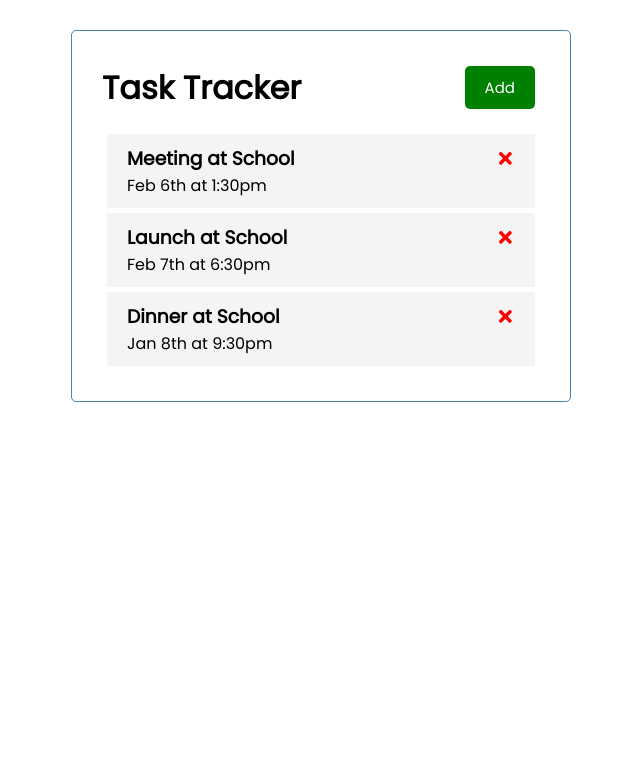
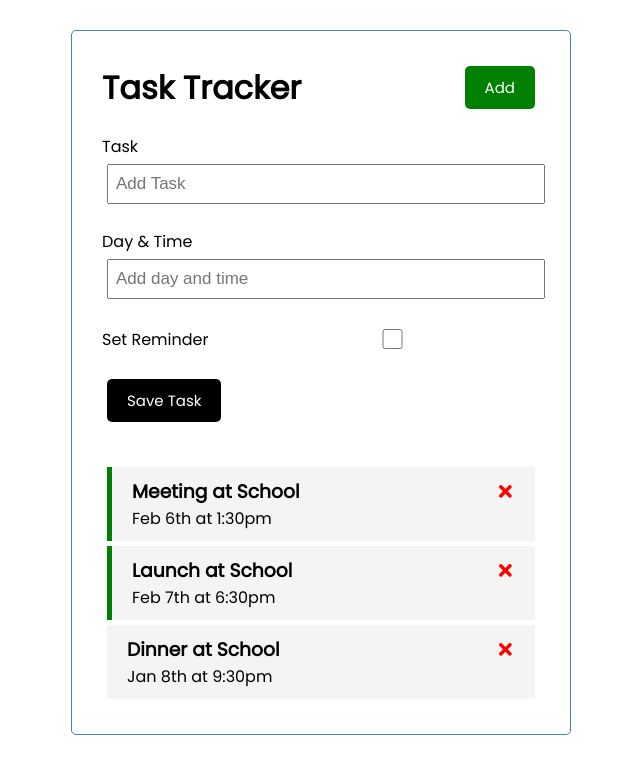
Before and after one commit to ddjouska/appReact, a React (Create React App) app in the folder react-task-tracker/: page / in a window 1280 px wide. Shown: the top 774 px of the page, without its empty margins (319-959 px from the left). Built offline with nearby package versions, Linux system fonts and the light colour scheme.

Commit message:
Toggle function and creation of AddTask component

```diff
--- a/react-task-tracker/src/App.js
+++ b/react-task-tracker/src/App.js
@@ -1,11 +1,11 @@
 import {useState} from "react";
 import Header from "./components/Header";
 import Tasks from "./components/Tasks";
+import AddTask from "./components/AddTask";
 
 
 function App() {
-  const [tasks, setTasks] =  useState ([
-    {
+  const [tasks, setTasks] =  useState ([     {
          id:1,
          text: "Meeting at School",
          day:"Feb 6th at 1:30pm",
@@ -27,10 +27,21 @@
   const deleteTask = (id) => {
    setTasks(tasks.filter((task) => task.id!==id))
  }
+
+// //Toggle reminder
+//  const toggleReminder = (id) =>  {
+// setTasks(tasks.map((task)=>
+//   task.id === id? {...task, reminder: !task.reminder} : task))
+//  }
+
+const toggleReminder = (id) => {
+  setTasks(tasks.map((task) => task.id === id ? { ...task, reminder: !task.reminder } : task))
+}
    return (
      <div className="container">
          <Header/>
-         <Tasks tasks={tasks} onDelete= {deleteTask}/>
+         <AddTask/>
+         <Tasks tasks={tasks} onDelete= {deleteTask} onToggle ={toggleReminder}/>
     </div>
    );
  }
--- /dev/null
+++ b/react-task-tracker/src/components/AddTask.js
@@ -0,0 +1,26 @@
+import React, { useState } from 'react'
+
+const AddTask = () => {
+    const [text, setText] = useState("")
+    const [day, setDay] = useState("")
+    const [reminder, setReminder] = useState(false)
+  return (
+    <form className='add-form'>
+      <div className='form-control'>
+        <label>Task</label>
+        <input type="text" placeholder="Add Task" value={text} onChange={(e) =>setText(e.target.value)}></input>
+      </div>
+      <div className='form-control'>
+        <label>Day & Time</label>
+        <input type="text" placeholder="Add day and time"value={day} onChange={(e) =>setDay(e.currentTarget.checked)}></input>
+      </div>
+      <div className='form-control form-control-check'>
+        <label>Set Reminder</label>
+        <input type="checkbox" value={reminder} onChange={(e) =>setReminder(e.target.value)}></input>
+      </div>
+      <input type="submit" value ="Save Task" className='btn btn-black'></input>
+    </form>
+  )
+}
+
+export default AddTask
--- a/react-task-tracker/src/components/Task.js
+++ b/react-task-tracker/src/components/Task.js
@@ -1,15 +1,17 @@
-import {FaTimes} from "react-icons/fa"
+import { FaTimes } from "react-icons/fa";
 
-
-const Task = ({task, onDelete}) => {
-       return (
-    <div className="task">
-      <h3>{task.text} <FaTimes style={{color:"red", cursor: "pointer" }} onClick={() => onDelete(task.id)}/></h3>
+const Task = ({ task, onDelete, onToggle }) => {
+  return (
+    <div className={`task ${task.reminder ? 'reminder' : ''}`}
+         onDoubleClick={() => onToggle(task.id)}>
+      <h3>
+        {task.text}
+        <FaTimes style={{ color: "red", cursor: "pointer" }}
+                 onClick={() => onDelete(task.id)} />
+      </h3>
       <p>{task.day}</p>
     </div>
-   )
- }
+  );
+}
 
-
-
-export default Task
+export default Task;
--- a/react-task-tracker/src/components/Tasks.js
+++ b/react-task-tracker/src/components/Tasks.js
@@ -1,12 +1,12 @@
 import Task from "./Task"
-const Tasks = ({tasks, onDelete}) => {
+const Tasks = ({tasks, onDelete, onToggle}) => {
 
  return (
 
         <>
             {tasks.map((task) =>  (
             <Task key={task.id} task={task}
-            onDelete={onDelete}
+            onDelete={onDelete} onToggle={onToggle}
             />
                 ))}
 
```
Lines whose indentation alone changed are shown as unchanged.
